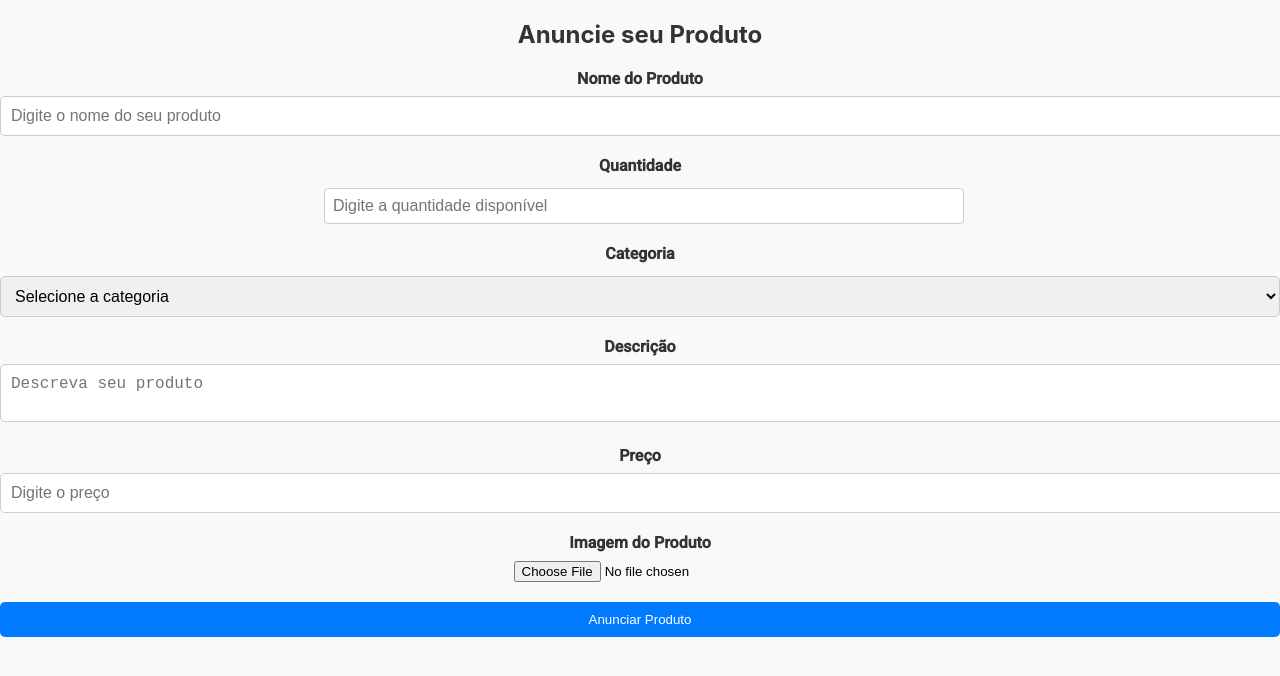
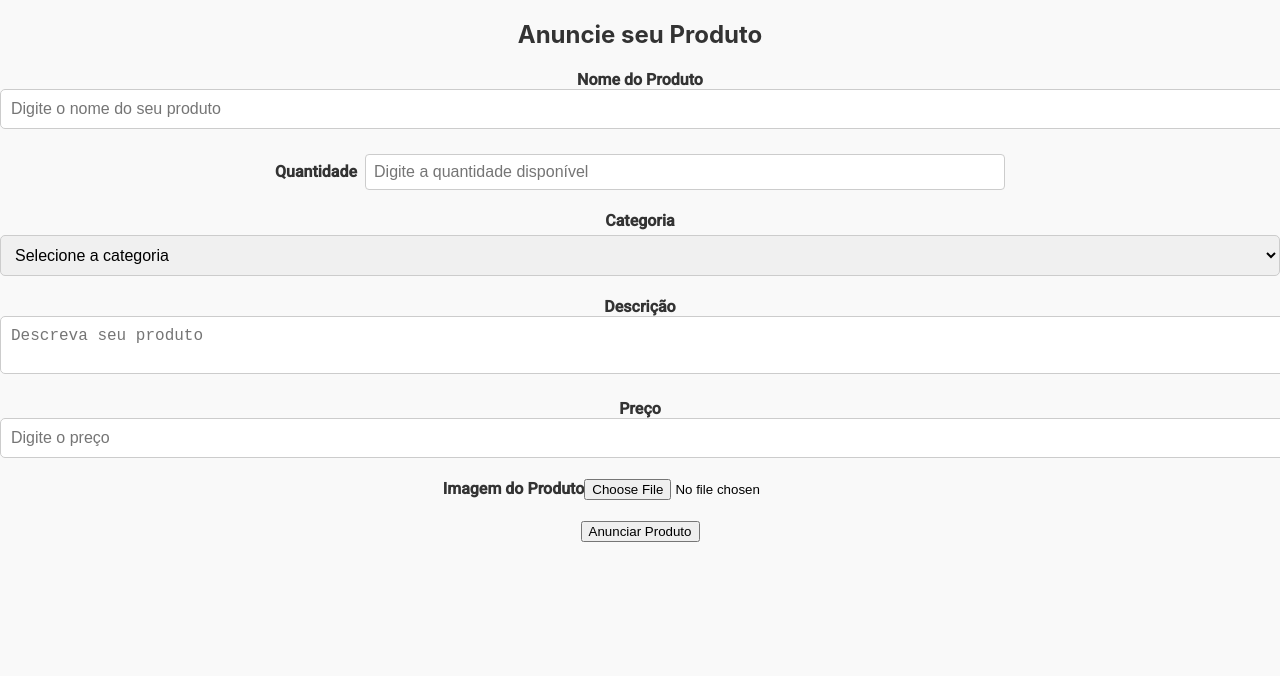
Before and after one commit to jorgesilva2407/TP01_ES, a React (Create React App) app in the folder fast-trade/: page /venda in a window 1280 px wide. Shown: the top 676 px of the page. Built offline with nearby package versions, Linux system fonts and the light colour scheme.

Commit message:
Standardizing NavBar buttons and fixing bugs

```diff
--- a/fast-trade/src/components/Checkout.jsx
+++ b/fast-trade/src/components/Checkout.jsx
@@ -43,9 +43,9 @@ const Checkout = () => {
   };
 
   return (
-    <div>
+    <div className="checkout-container">
       <Header />
-      <div className="checkout-container">
+      <div>
         <h2>Finalização de Compra</h2>
         <form onSubmit={handleSubmit}>
           <div className="form-group">
--- a/fast-trade/src/components/HomeNavBar.jsx
+++ b/fast-trade/src/components/HomeNavBar.jsx
@@ -4,6 +4,7 @@ import SearchBar from "./SearchBar";
 import CartButton from "./CartButton"
 import Logo from "../icons/Logo_FT.svg";
 import Home from "../icons/icons8-casa-24.png";
+import Cart from "../icons/icons8-carrinho-de-compras-24.png";
 import Sell from "../icons/icons8-vender-24.png";
 import Chat from "../icons/icons8-balão-de-fala-com-pontos-24.png";
 import Profile from "../icons/icons8-usuário-homem-com-círculo-24.png";
--- a/fast-trade/src/styles/Cart.css
+++ b/fast-trade/src/styles/Cart.css
@@ -51,7 +51,7 @@
 
 .cart .button__cart {
   background-color: #3498DB;
-  border-radius: 5px;
+  border-radius: 30px;
   color: #fff;
   font-size: 16px;
   font-weight: 600;
--- a/fast-trade/src/styles/Checkout.css
+++ b/fast-trade/src/styles/Checkout.css
@@ -16,31 +16,16 @@
   margin-bottom: 10px;
 }
 
-label {
+.label {
   display: block;
   font-weight: bold;
 }
 
-input[type="text"],
-input[type="email"],
-textarea {
+.input[type="text"],
+.input[type="email"],
+.textarea {
   width: 100%;
   padding: 10px;
   border: 1px solid #ccc;
   border-radius: 5px;
 }
-
-button {
-  display: block;
-  width: 100%;
-  padding: 10px;
-  background-color: #007bff;
-  color: #fff;
-  border: none;
-  border-radius: 5px;
-  cursor: pointer;
-}
-
-button:hover {
-  background-color: #d7dfeb;
-}
--- a/fast-trade/src/styles/Navbar.css
+++ b/fast-trade/src/styles/Navbar.css
@@ -52,19 +52,31 @@
 .nav-item {
     margin-left: 20px; /* Adjust spacing between navbar items */
     position: relative;
+    border: transparent;
+    background-color: transparent;
+    cursor: pointer;
 }
+
 .nav-a {
     text-decoration: none;
+    border: transparent;
+    background-color: transparent;
     color: white; /* Text color for navbar links */
     font-weight: bold; /* Adjust font weight as needed */
     transition: color 0.2s ease; /* Add a smooth color transition effect */
     position: relative;
+    cursor: pointer;
   }
 
 
 .nav-a:hover {
   color: lightgray; /* Change text color on hover */
 }
+
+.button {
+    margin-left: 20px; /* Adjust spacing between navbar items */
+    position: relative;
+  }
 
 .userDetails {
     display: flex;
```
